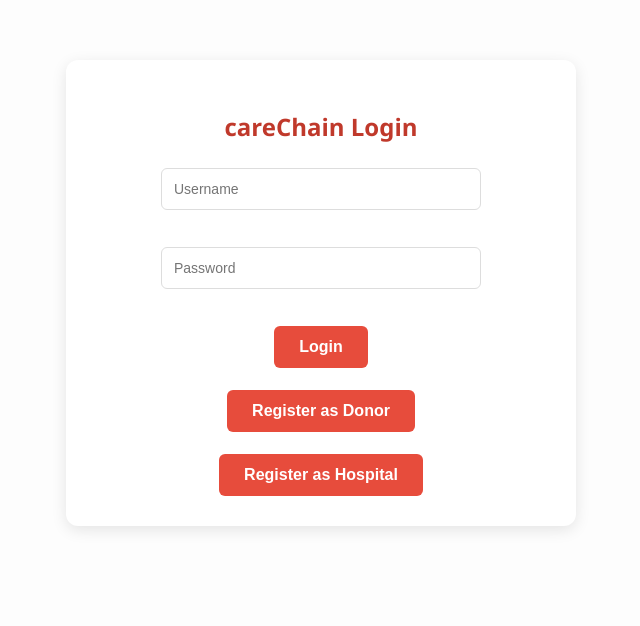
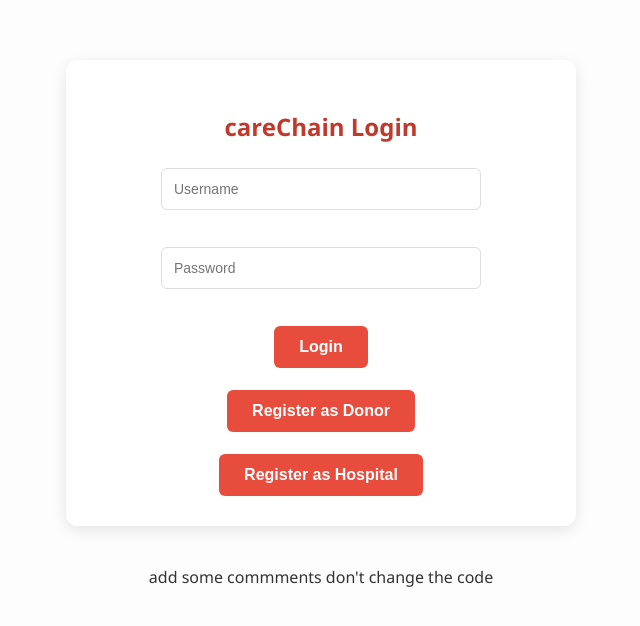
Before and after one commit to jegaajay8/careChain, a React (Create React App) app in the folder client/: page / in a window 1280 px wide. Shown: the top 626 px of the page, without its empty margins (319-959 px from the left). Built offline with nearby package versions, Linux system fonts and the light colour scheme.

Commit message:
adding the coments and some code here

```diff
--- a/client/src/index.js
+++ b/client/src/index.js
@@ -1,11 +1,28 @@
 import React from "react";
+// Bringing in React so JSX can work properly
+
 import ReactDOM from "react-dom/client";
+// Used to connect React with the actual DOM in the browser
+
 import App from "./App";
-import "./style.css"; // Ensure your global styles are loaded here
+// Main component where your whole app starts
 
+import "./style.css";
+// Global styling file applied across the app
+
+// Initializing root using React 18 method
 const root = ReactDOM.createRoot(document.getElementById("root"));
+
+// Mounting the React app into the HTML element with id="root"
 root.render(
   <React.StrictMode>
+    {/* This wrapper helps detect issues and bad practices during development.
+        It runs extra checks but has no effect in production */}
+
     <App />
+    {/* This is the top-level component that renders everything inside your app */}
+
+add some commments don't change the code
+
   </React.StrictMode>
 );
```
